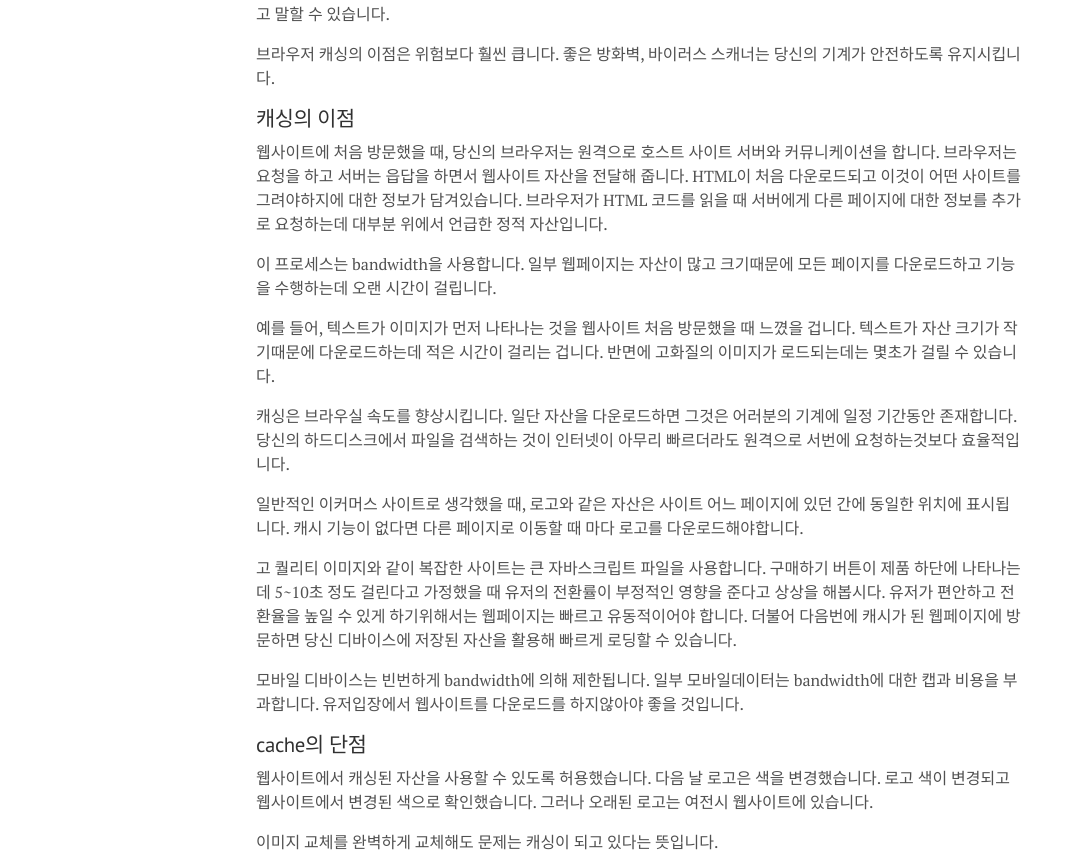
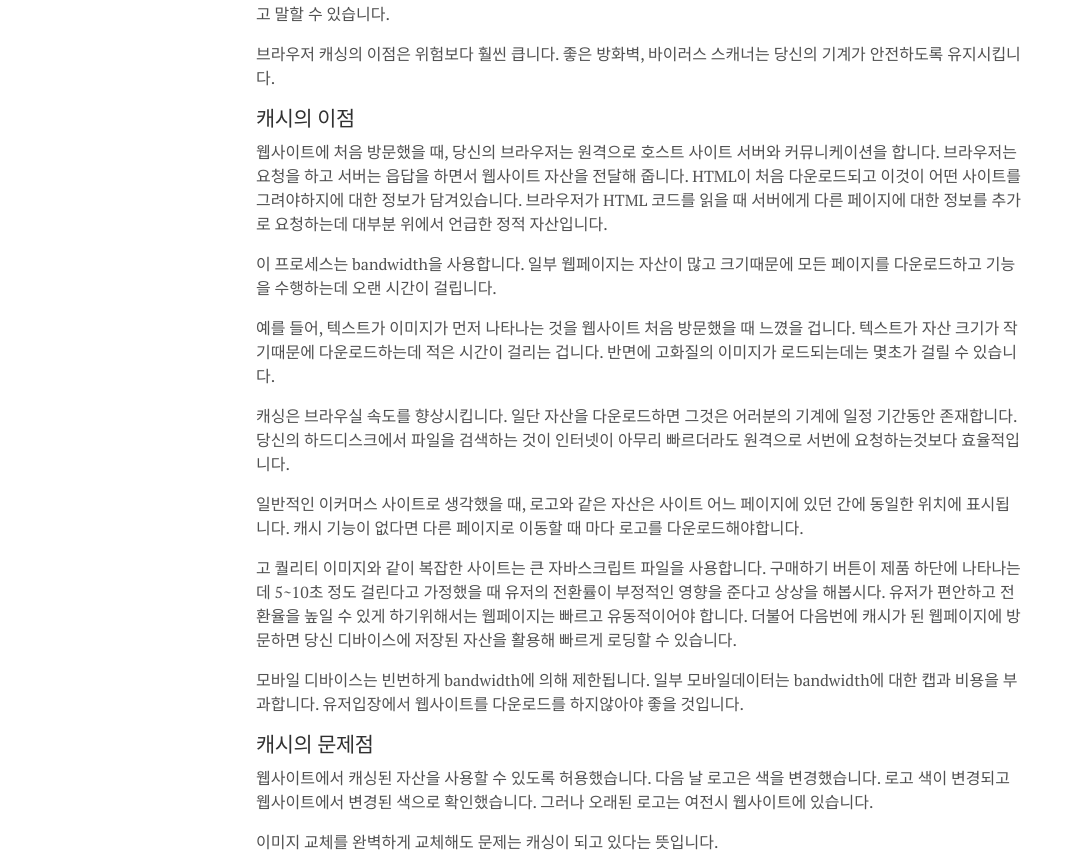
Before and after one commit to austinpark420/austinpark420.github.io, a Jekyll site: the page built from _posts/2019-04-11-cache.md, in a window 1280 px wide. Shown: the part 648-1500 px from the top of the page, without its empty margins (0-1066 px from the left). Built offline with Jekyll 4.4.1, drawn with Linux system fonts in a browser that asks for light colours; some web fonts are replaced.

Commit message:
edit post_cache

```diff
--- a/_posts/2019-04-11-cache.md
+++ b/_posts/2019-04-11-cache.md
@@ -22,7 +22,7 @@ tag: javascript HTTP
 
 브라우저 캐싱의 이점은 위험보다 훨씬 큽니다. 좋은 방화벽, 바이러스 스캐너는 당신의 기계가 안전하도록 유지시킵니다.
 
-## 캐싱의 이점
+## 캐시의 이점
 
 웹사이트에 처음 방문했을 때, 당신의 브라우저는 원격으로 호스트 사이트 서버와 커뮤니케이션을 합니다. 브라우저는 요청을 하고 서버는 읍답을 하면서 웹사이트 자산을 전달해 줍니다. HTML이 처음 다운로드되고 이것이 어떤 사이트를 그려야하지에 대한 정보가 담겨있습니다. 브라우저가 HTML 코드를 읽을 때 서버에게 다른 페이지에 대한 정보를 추가로 요청하는데 대부분 위에서 언급한 정적 자산입니다.
 
@@ -38,7 +38,7 @@ tag: javascript HTTP
 
 모바일 디바이스는 빈번하게 bandwidth에 의해 제한됩니다. 일부 모바일데이터는 bandwidth에 대한 캡과 비용을 부과합니다. 유저입장에서 웹사이트를 다운로드를 하지않아야 좋을 것입니다.
 
-## cache의 단점
+## 캐시의 문제점
 
 웹사이트에서 캐싱된 자산을 사용할 수 있도록 허용했습니다. 다음 날 로고은 색을 변경했습니다. 로고 색이 변경되고 웹사이트에서 변경된 색으로 확인했습니다. 그러나 오래된 로고는 여전시 웹사이트에 있습니다.
 
```
